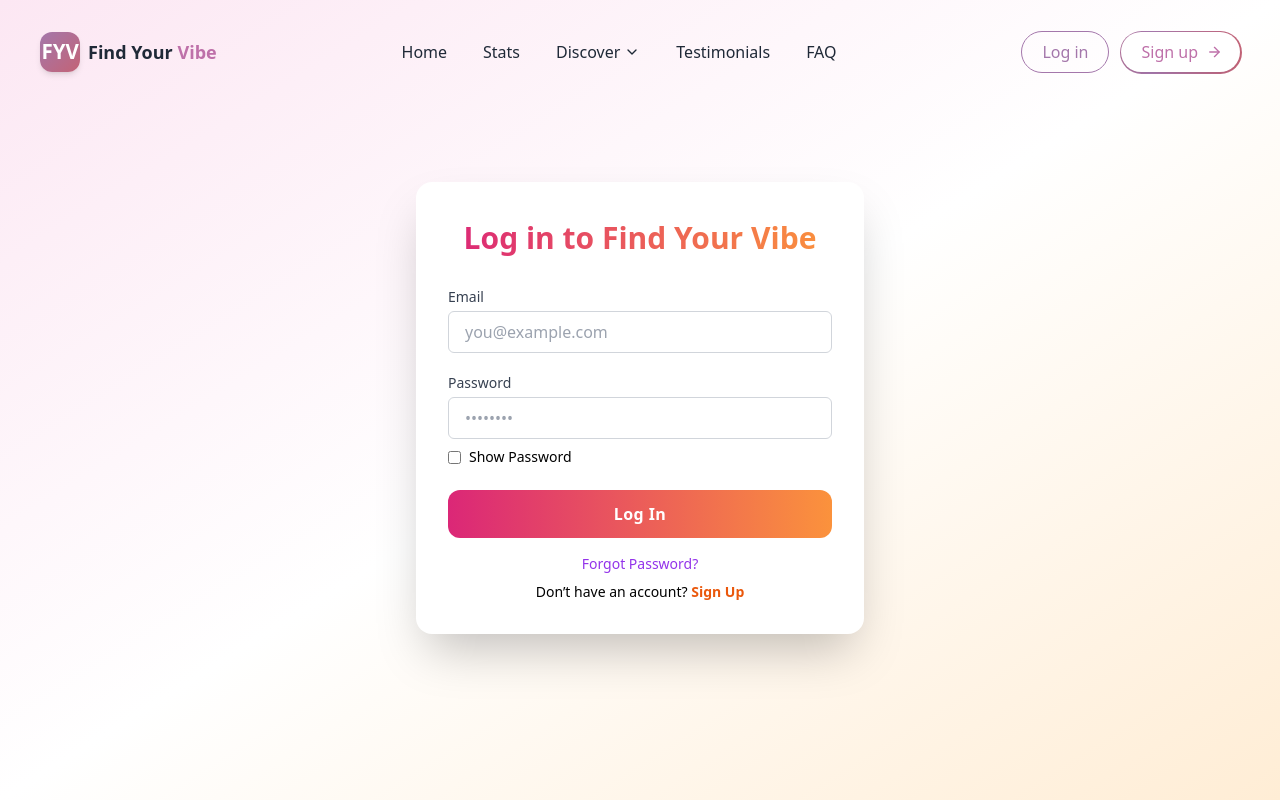
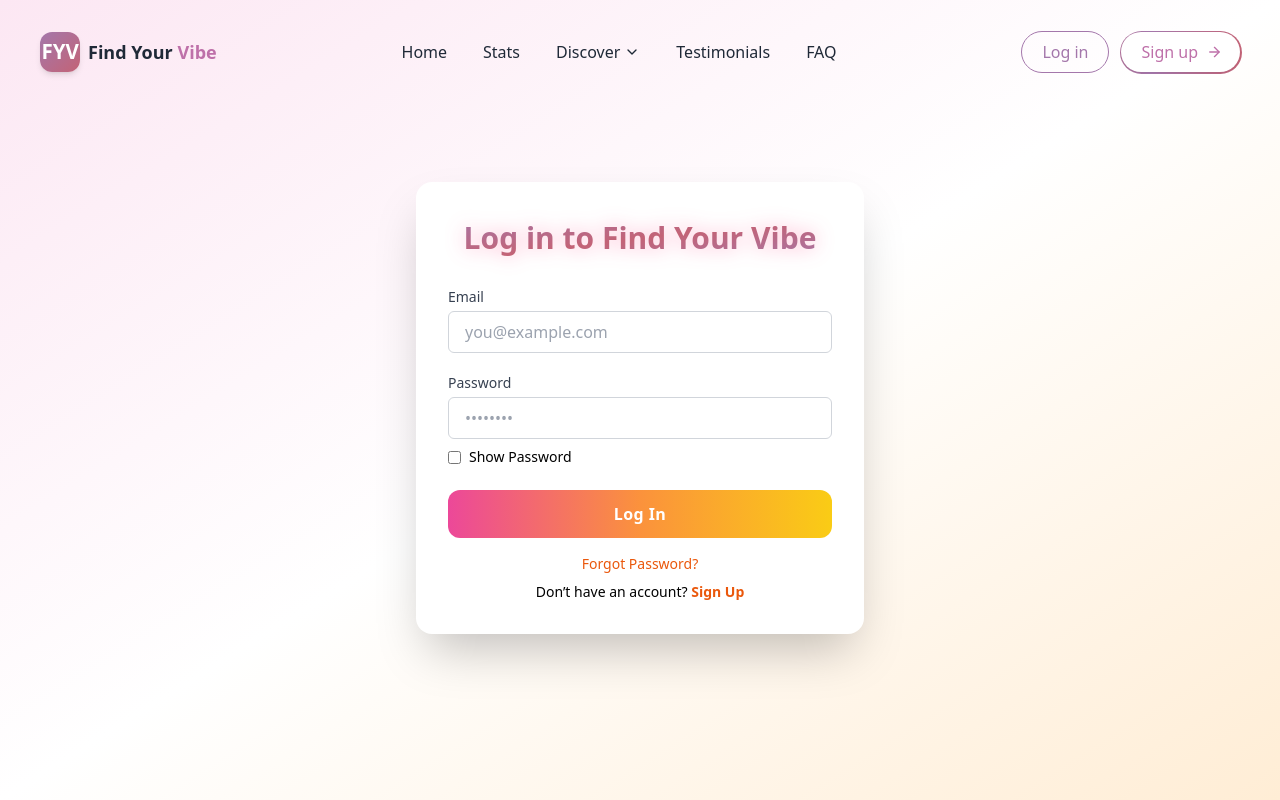
Before and after one commit to Abhinavpreet-Singh/Find_Your_Vibe, a React (Vite) app: page /login in a window 1280 px wide. Built offline with nearby package versions, Linux system fonts and the light colour scheme.

Commit message:
Changes in animation and gradient of login and signup pages.

```diff
--- a/src/pages/Login.jsx
+++ b/src/pages/Login.jsx
@@ -28,7 +28,7 @@
         transition={{ duration: 0.6 }}
         className="bg-white shadow-2xl rounded-2xl p-8 w-full max-w-md mt-4"
       >
-        <h2 className="text-3xl font-bold mb-6 text-center text-transparent bg-clip-text bg-gradient-to-r from-pink-600 to-orange-400 leading-relaxed">
+        <h2 className="text-3xl font-bold mb-6 text-center text-transparent bg-clip-text bg-gradient-to-br from-[#a477ab] via-[#c36376] to-[#a477ab] drop-shadow-[0_0_10px_rgba(255,168,198,0.9)] leading-relaxed">
           Log in to Find Your Vibe
         </h2>
 
@@ -74,7 +74,7 @@
 
           <button
             type="submit"
-            className="w-full py-3 bg-gradient-to-r from-pink-600 to-orange-400 text-white font-bold rounded-xl hover:scale-105 transition leading-normal tracking-wide"
+            className="w-full py-3 bg-gradient-to-r from-pink-500 via-orange-400 to-yellow-400 text-white font-bold rounded-xl hover:scale-105 transition leading-normal tracking-wide"
           >
             Log In
           </button>
@@ -83,7 +83,7 @@
         <div className="mt-4 text-center text-sm">
           <Link
             to="/forgot-password"
-            className="text-purple-600 hover:underline"
+            className="text-orange-600  hover:underline"
           >
             Forgot Password?
           </Link>
--- a/src/pages/Signup.jsx
+++ b/src/pages/Signup.jsx
@@ -1,4 +1,5 @@
 import { useState } from "react";
+import { motion } from "framer-motion";
 import { Link } from "react-router-dom";
 import Navbar from "../components/Navbar"; // Adjust path as needed
 
@@ -32,10 +33,15 @@
         <Navbar />
       </div>
 
-      {/* Form Card */}
+      {/* Form Card with Animation */}
       <div className="flex-grow flex items-center justify-center w-full px-4 py-10">
-        <div className="bg-white shadow-xl rounded-2xl p-8 w-full max-w-md">
-        <h2 className="text-3xl font-bold mb-6 text-center text-transparent bg-clip-text bg-gradient-to-br from-[#a477ab] via-[#c36376] to-[#a477ab] drop-shadow-[0_0_10px_rgba(255,168,198,0.9)]">
+        <motion.div
+          initial={{ opacity: 0, y: -30 }}
+          animate={{ opacity: 1, y: 0 }}
+          transition={{ duration: 0.6 }}
+          className="bg-white shadow-xl rounded-2xl p-8 w-full max-w-md"
+        >
+          <h2 className="text-3xl font-bold mb-6 text-center text-transparent bg-clip-text bg-gradient-to-br from-[#a477ab] via-[#c36376] to-[#a477ab] drop-shadow-[0_0_10px_rgba(255,168,198,0.9)]">
             Create Your Account
           </h2>
 
@@ -124,7 +130,7 @@
               Log In
             </Link>
           </p>
-        </div>
+        </motion.div>
       </div>
     </div>
   );
```
